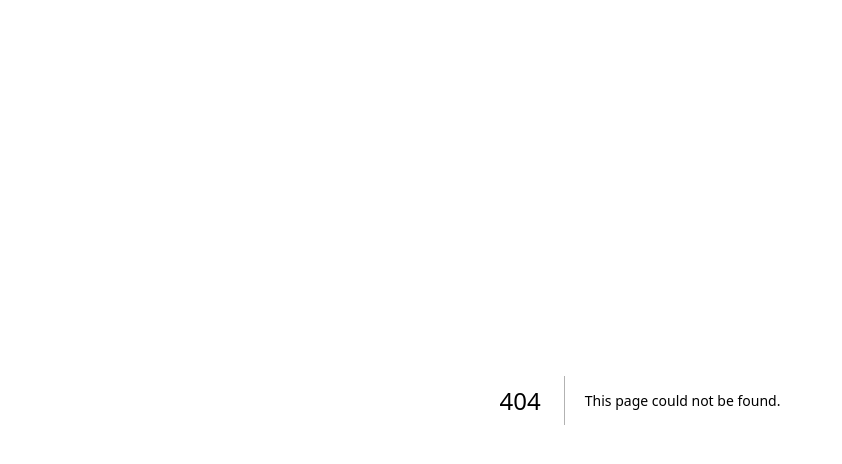
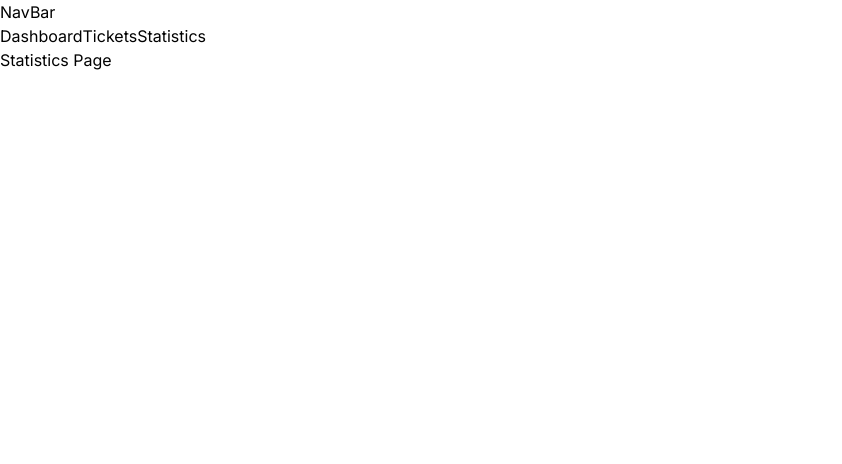
Before and after one commit to TLHSIEH0610/Next.js-simpleWeb, a Next.js app: page /statistics in a window 1280 px wide. Before the commit this address had no page. Shown: the top 464 px of the page, without its empty margins (0-842 px from the left). Built offline with nearby package versions, Linux system fonts and the light colour scheme.

Commit message:
app router

```diff
--- /dev/null
+++ b/app/components/navbar.tsx
@@ -0,0 +1,12 @@
+import Link from "next/link";
+
+export default () => {
+  return (
+    <div>
+      <h2>NavBar</h2>
+      <Link href="/">Dashboard</Link>
+      <Link href="/tickets">Tickets</Link>
+      <Link href="/statistics">Statistics</Link>
+    </div>
+  );
+};
--- a/app/layout.tsx
+++ b/app/layout.tsx
@@ -1,22 +1,27 @@
-import './globals.css'
-import type { Metadata } from 'next'
-import { Inter } from 'next/font/google'
+import "./globals.css";
+import type { Metadata } from "next";
+import { Inter } from "next/font/google";
+import Navbar from "../app/components/navbar";
 
-const inter = Inter({ subsets: ['latin'] })
+const inter = Inter({ subsets: ["latin"] });
 
 export const metadata: Metadata = {
-  title: 'Create Next App',
-  description: 'Generated by create next app',
-}
+  title: "Create Next App",
+  description: "Generated by create next app",
+};
 
 export default function RootLayout({
   children,
 }: {
-  children: React.ReactNode
+  children: React.ReactNode;
 }) {
   return (
     <html lang="en">
-      <body className={inter.className}>{children}</body>
+      <body className={inter.className}>
+        {" "}
+        <Navbar />
+        {children}
+      </body>
     </html>
-  )
+  );
 }
--- /dev/null
+++ b/app/statistics/page.tsx
@@ -0,0 +1,3 @@
+export default () => {
+  return <h2>Statistics Page</h2>;
+};
--- /dev/null
+++ b/app/tickets/page.tsx
@@ -0,0 +1,3 @@
+export default () => {
+  return <h2>Tickets Page</h2>;
+};
```
